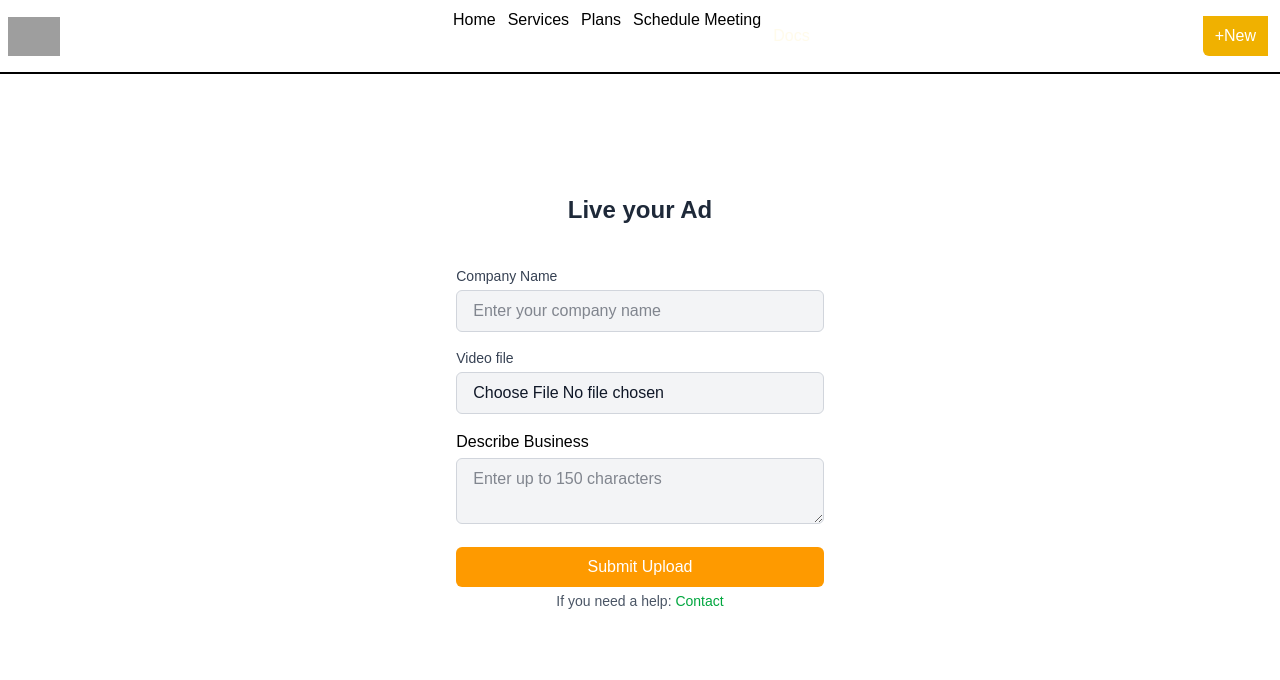
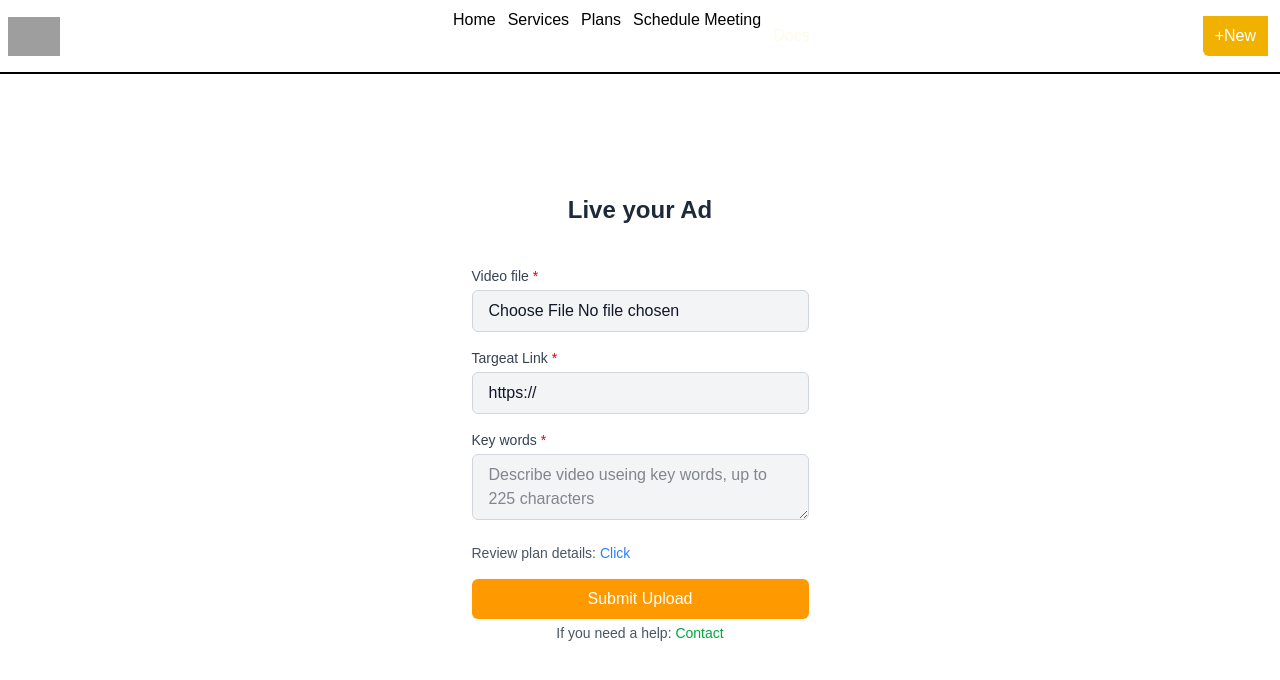
Before and after one commit to Dwarkesh-Khairnar/AD-service, a React (Vite) app: page /adupload in a window 1280 px wide. Shown: the top 680 px of the page. Built offline with nearby package versions, Linux system fonts and the light colour scheme; grey boxes are pictures that could not be loaded.

Commit message:
add targeat link and plan deteils info link

```diff
--- a/src/Components/ad_upload.jsx
+++ b/src/Components/ad_upload.jsx
@@ -4,6 +4,7 @@ import { BrowserRouter as Router, Routes, Route, Link } from "react-router-dom";
 function ad_upload() {
   const [file, setFile] = useState(null);
   const [orgname, setOrgname] = useState(null);
+  const [targeatlink, setTargeatlink] = useState(null);
 
   const uploade = async (params) => {
     params.preventDefault();
@@ -29,7 +30,6 @@ function ad_upload() {
         // console.log(resolve(xhr.response));
         // // } else {
         //  console.log(reject(new Error("Upload failed: " + xhr.statusText)));
-
         // // }
       };
       console.log(xhr);
@@ -50,7 +50,7 @@ function ad_upload() {
         </h2>
         <form className="space-y-4" onSubmit={uploade}>
           {/* Name Field */}
-          <div>
+          {/* <div>
             <label
               htmlFor="name"
               className="block text-sm font-medium text-gray-700"
@@ -64,14 +64,14 @@ function ad_upload() {
               className="w-full px-4 py-2 mt-1 text-gray-900 bg-gray-100 border border-gray-300 rounded-md focus:ring-blue-500 focus:border-blue-500"
               placeholder="Enter your company name"
             />
-          </div>
+          </div> */}
           {/* Name Field */}
           <div>
             <label
               htmlFor="name"
               className="block text-sm font-medium text-gray-700"
             >
-              Video file
+              Video file <span className="text-red-600">*</span>
             </label>
             <input
               type="file"
@@ -79,20 +79,55 @@ function ad_upload() {
               onChange={(e) => setFile(e.target.files?.[0] ?? null)}
               accept="video/*"
               className="w-full px-4 py-2 mt-1 text-gray-900 bg-gray-100 border border-gray-300 rounded-md focus:ring-blue-500 focus:border-blue-500"
+              required
               placeholder="upload your video file"
+            />
+          </div>
+          <div>
+            <label
+              htmlFor="name"
+              className="block text-sm font-medium text-gray-700"
+            >
+              Targeat Link <span className="text-red-600">*</span>
+            </label>
+            <input
+              type="text"
+              id="target_link"
+              onChange={(e) => setTargeatlink(e.target.value)}
+              accept="video/*"
+              value={"https://"}
+              className="w-full px-4 py-2 mt-1 text-gray-900 bg-gray-100 border border-gray-300 rounded-md focus:ring-blue-500 focus:border-blue-500"
+              required
+              placeholder="Enter targeat link"
             />
           </div>
 
           {/* Key Word field */}
-          <label htmlFor="Describe_Business">Describe Business</label>
+          <label
+            htmlFor="Key_words"
+            className="block text-sm font-medium text-gray-700 m-0"
+          >
+            Key words <span className="text-red-600">*</span>
+          </label>
           <textarea
             type="textarea"
-            name="Describe_Business"
-            id="Describe_Business"
+            name="Key_words"
+            id="Key_words"
             className="w-full px-4 py-2 mt-1 text-gray-900 bg-gray-100 border border-gray-300 rounded-md focus:ring-blue-500 focus:border-blue-500"
             // maxlength="150"
-            placeholder="Enter up to 150 characters"
+            placeholder="Describe video useing key words, up to 225 characters"
           ></textarea>
+
+          {/* plan details  */}
+          <p className="block text-sm font-medium text-gray-600 ">
+            Review plan details:{" "}
+            <Link
+              to={"invoise"}
+              className=" text-blue-500 hover:text-red-600 hover:underline"
+            >
+              Click
+            </Link>
+          </p>
 
           {/* Submit Button */}
           <div>
```
Lines whose indentation alone changed are shown as unchanged.
